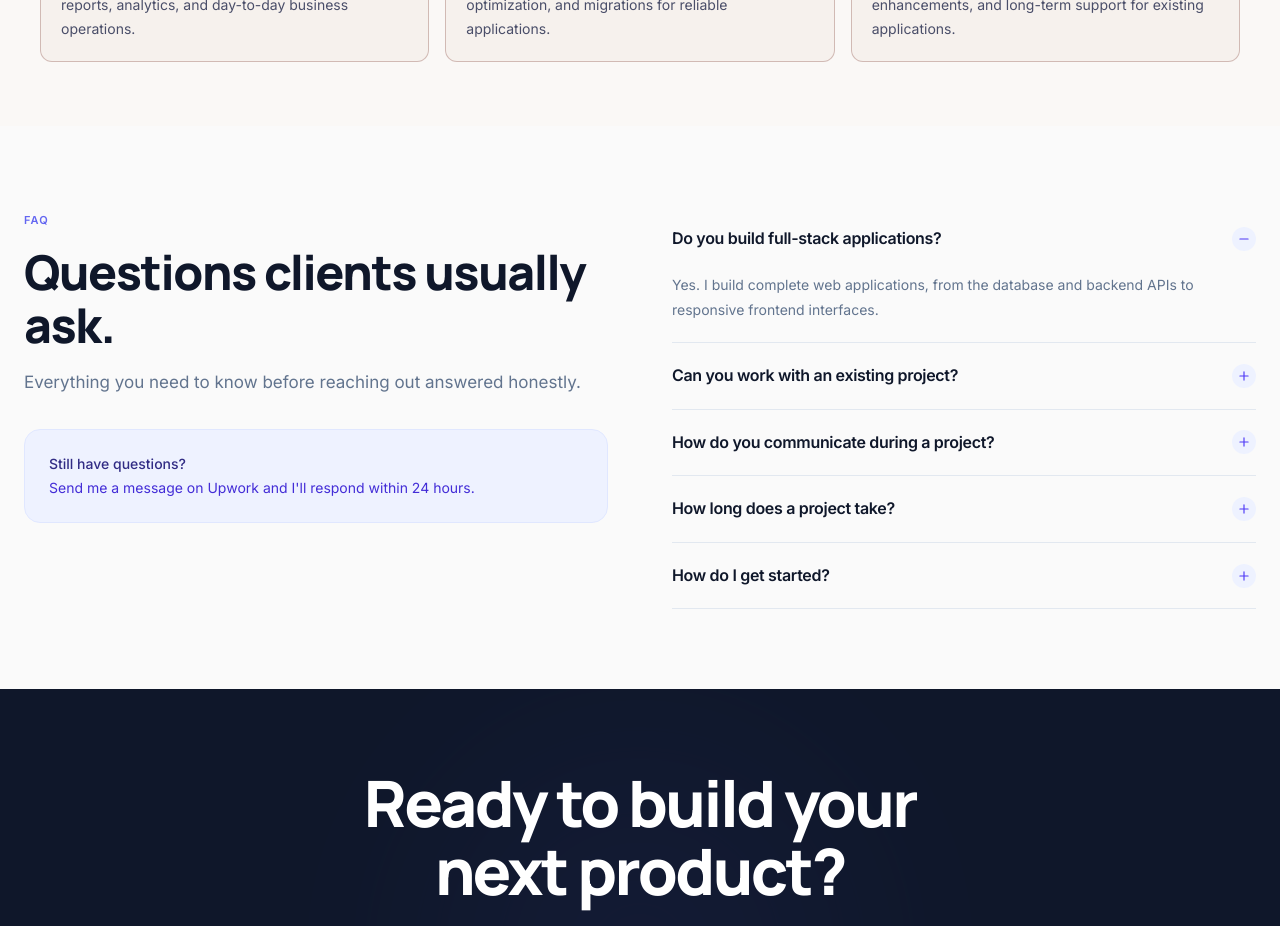
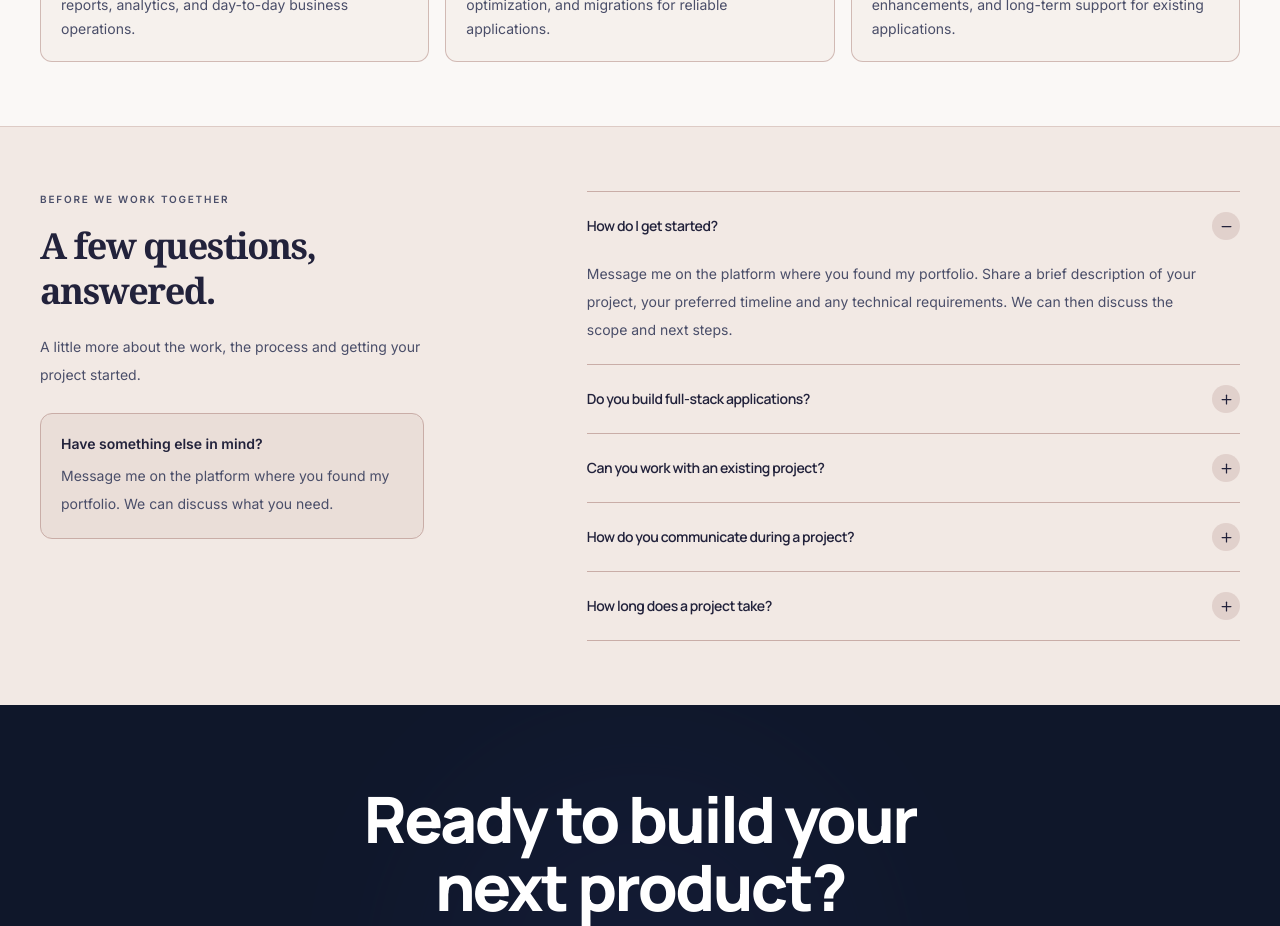
Before and after one commit to Faidat-20/freelance-portfolio, a React (Vite) app: page / in a window 1280 px wide. Shown: the part 2540-3466 px from the top of the page. Built offline with nearby package versions, Linux system fonts and the light colour scheme.

Commit message:
Restyle FAQ and make onboarding wording platform-neutral

```diff
--- a/src/components/sections/FAQ.jsx
+++ b/src/components/sections/FAQ.jsx
@@ -1,128 +1,129 @@
-import { useEffect, useRef, useState } from 'react'
+import { useId, useLayoutEffect, useRef, useState } from 'react'
+import { Plus, Minus } from 'lucide-react'
 import { gsap } from '@utils/gsap'
 import { FAQ_ITEMS } from '@data/faq'
-import { Plus, Minus } from 'lucide-react'
 
 function FAQItem({ item, isOpen, onToggle }) {
-  const answerRef = useRef(null)
-
-  useEffect(() => {
-    if (isOpen) {
-      gsap.from(answerRef.current, {
-        height: 0,
-        opacity: 0,
-        duration: 0.3,
-        ease: 'power2.out',
-      })
-    }
-  }, [isOpen])
+  const id = useId()
 
   return (
-    <div className="border-b border-[#E2E8F0]">
+    <div className="border-b border-[#C9ADA7]">
+      <h3>
         <button
+          id={`${id}-question`}
+          type="button"
           onClick={onToggle}
-        className="w-full flex items-center justify-between gap-4 py-5 text-left"
           aria-expanded={isOpen}
+          aria-controls={`${id}-answer`}
+          className="flex min-h-16 w-full items-center justify-between gap-5 py-5 text-left"
         >
-        <span
-          className="font-display font-bold text-[#0F172A]"
-          style={{ fontSize: '1rem', letterSpacing: '-0.02em' }}
-        >
+          <span className="text-sm font-semibold leading-6 text-[#22223B]">
             {item.question}
           </span>
-        <span className="flex-shrink-0 w-6 h-6 rounded-full bg-indigo-50 flex items-center justify-center">
-          {isOpen
-            ? <Minus size={14} className="text-indigo-600" />
-            : <Plus size={14} className="text-indigo-600" />
-          }
+
+          <span className="flex size-7 shrink-0 items-center justify-center rounded-full bg-[#C9ADA7]/40 text-[#22223B]">
+            {isOpen ? (
+              <Minus size={15} aria-hidden="true" />
+            ) : (
+              <Plus size={15} aria-hidden="true" />
+            )}
           </span>
         </button>
-      {isOpen && (
-        <div ref={answerRef} className="pb-5">
-          <p className="text-slate-500 text-sm" style={{ lineHeight: 1.8 }}>
+      </h3>
+
+      <div
+        id={`${id}-answer`}
+        aria-labelledby={`${id}-question`}
+        hidden={!isOpen}
+        className="pb-5 pr-10"
+      >
+        <p className="text-sm leading-7 text-[#4A4E69]">
           {item.answer}
         </p>
       </div>
-      )}
     </div>
   )
 }
 
 export default function FAQ() {
   const [openIndex, setOpenIndex] = useState(0)
-  const tagRef                    = useRef(null)
-  const headingRef                = useRef(null)
-  const subRef                    = useRef(null)
-  const listRef                   = useRef(null)
+  const sectionRef = useRef(null)
 
-  useEffect(() => {
-    gsap.set([tagRef.current, headingRef.current, subRef.current, listRef.current], { opacity: 1, y: 0 })
-    const ctx = gsap.context(() => {
-      gsap.from(tagRef.current, {
-        opacity: 0, y: 20, duration: 0.6, ease: 'power2.out',
-        scrollTrigger: { trigger: tagRef.current, start: 'top 85%', once: true },
-      })
-      gsap.from(headingRef.current, {
-        opacity: 0, y: 30, duration: 0.8, ease: 'power2.out',
-        scrollTrigger: { trigger: headingRef.current, start: 'top 85%', once: true },
-      })
-      gsap.from(subRef.current, {
-        opacity: 0, y: 20, duration: 0.7, ease: 'power2.out',
-        scrollTrigger: { trigger: subRef.current, start: 'top 85%', once: true },
-      })
-      gsap.from(listRef.current.children, {
-        opacity: 0, y: 20, duration: 0.5, ease: 'power2.out', stagger: 0.08,
-        scrollTrigger: { trigger: listRef.current, start: 'top 85%', once: true },
+  useLayoutEffect(() => {
+    const media = gsap.matchMedia()
+
+    media.add('(prefers-reduced-motion: no-preference)', () => {
+      const context = gsap.context(() => {
+        gsap.utils.toArray('[data-faq-reveal]').forEach((element) => {
+          gsap.from(element, {
+            opacity: 0,
+            y: 20,
+            duration: 0.7,
+            ease: 'power3.out',
+            scrollTrigger: {
+              trigger: element,
+              start: 'top 92%',
+              once: true,
+            },
           })
         })
-    return () => ctx.revert()
+      }, sectionRef)
+
+      return () => context.revert()
+    })
+
+    return () => media.revert()
   }, [])
 
   return (
-    <section id="faq" className="section-padding bg-[#FAFAFA]">
-      <div className="container-custom">
-        <div className="grid lg:grid-cols-2 gap-16 items-start">
+    <section
+      id="faq"
+      ref={sectionRef}
+      aria-labelledby="faq-heading"
+      className="border-t border-[#C9ADA7]/50 bg-[#F2E9E4] py-12 text-[#22223B] md:py-16"
+    >
+      <div className="mx-auto grid max-w-300 items-start gap-8 px-5 md:px-8 lg:grid-cols-[0.85fr_1.15fr] lg:gap-16 xl:px-0">
+        <div data-faq-reveal>
+          <p className="mb-4 text-[10px] font-semibold uppercase tracking-[0.18em] text-[#4A4E69]">
+            Before we work together
+          </p>
 
-          {/* Left */}
-          <div className="lg:sticky lg:top-28">
-            <span ref={tagRef} className="section-label">FAQ</span>
           <h2
-              ref={headingRef}
-              className="font-display font-extrabold text-[#0F172A] mb-4"
-              style={{ fontSize: 'clamp(2rem, 4vw, 3rem)', letterSpacing: '-0.03em', lineHeight: 1.1 }}
+            id="faq-heading"
+            className="max-w-sm font-editorial text-3xl font-bold leading-tight tracking-[-0.04em] md:text-4xl"
           >
-              Questions clients usually ask.
+            A few questions,
+            <br />
+            answered.
           </h2>
-            <p
-              ref={subRef}
-              className="text-slate-500 mb-8"
-              style={{ fontSize: '1.0625rem', lineHeight: 1.75 }}
-            >
-              Everything you need to know before reaching out
-              answered honestly.
+
+          <p className="mt-5 max-w-sm text-sm leading-7 text-[#4A4E69]">
+            A little more about the work, the process and
+            getting your project started.
           </p>
-            <div className="p-6 bg-indigo-50 border border-indigo-100 rounded-2xl">
-              <p className="text-sm font-medium text-indigo-900 mb-1">
-                Still have questions?
+
+          <div className="mt-6 max-w-sm rounded-xl border border-[#C9ADA7] bg-[#C9ADA7]/20 p-5">
+            <p className="text-sm font-semibold">
+              Have something else in mind?
             </p>
-              <p className="text-sm text-indigo-700">
-                Send me a message on Upwork and I'll respond within 24 hours.
+            <p className="mt-2 text-sm leading-7 text-[#4A4E69]">
+              Message me on the platform where you found my
+              portfolio. We can discuss what you need.
             </p>
           </div>
         </div>
 
-          {/* Right */}
-          <div ref={listRef}>
+        <div data-faq-reveal className="border-t border-[#C9ADA7]">
           {FAQ_ITEMS.map((item, index) => (
             <FAQItem
               key={item.question}
               item={item}
               isOpen={openIndex === index}
-                onToggle={() => setOpenIndex(openIndex === index ? -1 : index)}
+              onToggle={() =>
+                setOpenIndex((current) => (current === index ? -1 : index))
+              }
             />
           ))}
-          </div>
-
         </div>
       </div>
     </section>
--- a/src/data/faq.js
+++ b/src/data/faq.js
@@ -1,4 +1,9 @@
 export const FAQ_ITEMS = [
+  {
+    question: 'How do I get started?',
+    answer:
+      'Message me on the platform where you found my portfolio. Share a brief description of your project, your preferred timeline and any technical requirements. We can then discuss the scope and next steps.',
+  },
   {
     question: 'Do you build full-stack applications?',
     answer:
@@ -19,10 +24,4 @@ export const FAQ_ITEMS = [
     answer:
       'Timelines depend on the scope, but you will receive a realistic estimate before development begins.',
   },
-
-  {
-    question: 'How do I get started?',
-    answer:
-      'Send me a message on Upwork with a brief description of your project, what you\'re building, your timeline, and any technical requirements. I\'ll review it and respond with questions or a proposal within 24 hours.',
-  },
 ]
```
Lines whose indentation alone changed are shown as unchanged.
